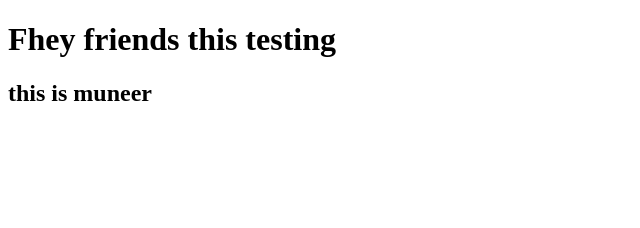
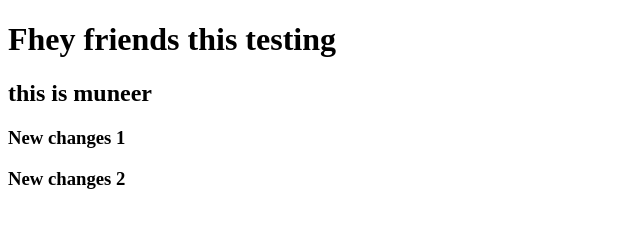
Before and after one commit to muneerek/gitStudy, a website: page hey.html in a window 1280 px wide. Shown: the whole page, without its empty margins (0-640 px from the left). Drawn offline with Linux system fonts and the light colour scheme.

Commit message:
hey file modified

```diff
--- a/hey.html
+++ b/hey.html
@@ -9,5 +9,7 @@
 <body>
     <h1>Fhey friends this testing </h1>
     <h2>this is muneer</h2>
+    <h3>New changes 1</h3>
+    <h3>New changes 2</h3>
 </body>
 </html>
```
